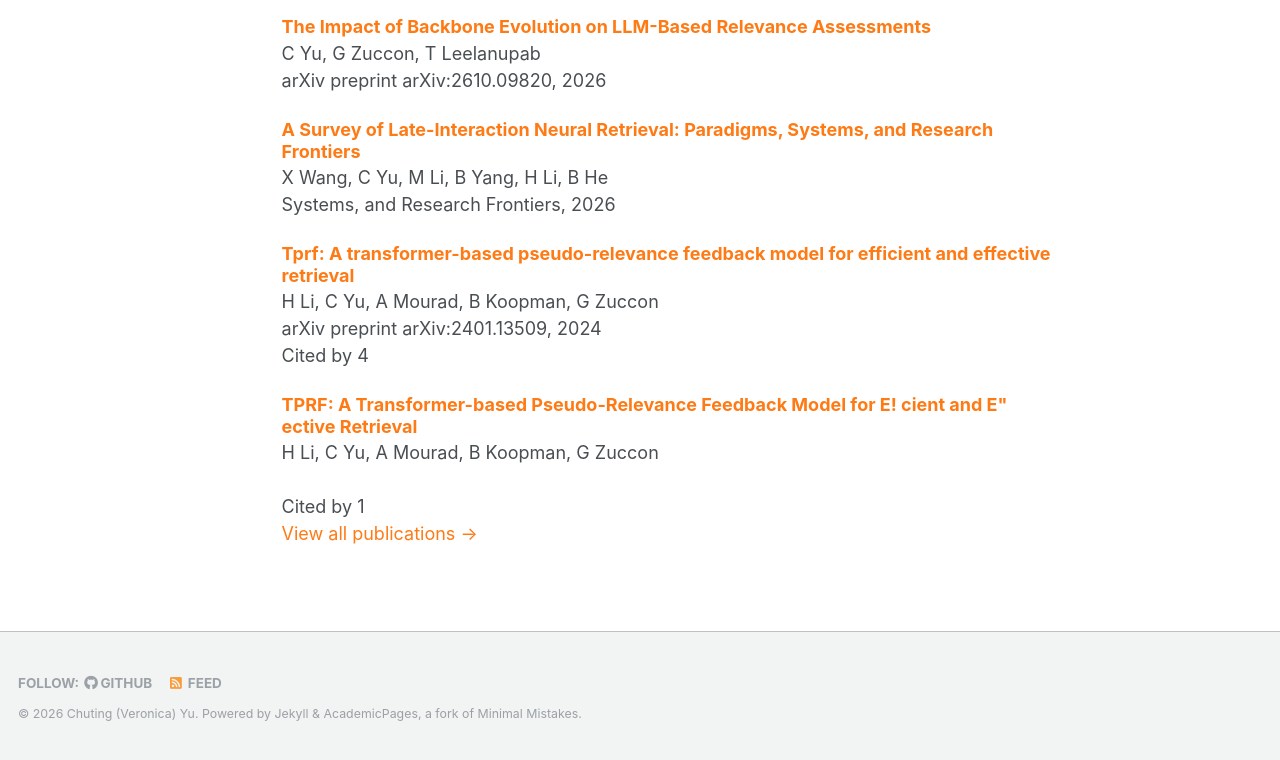
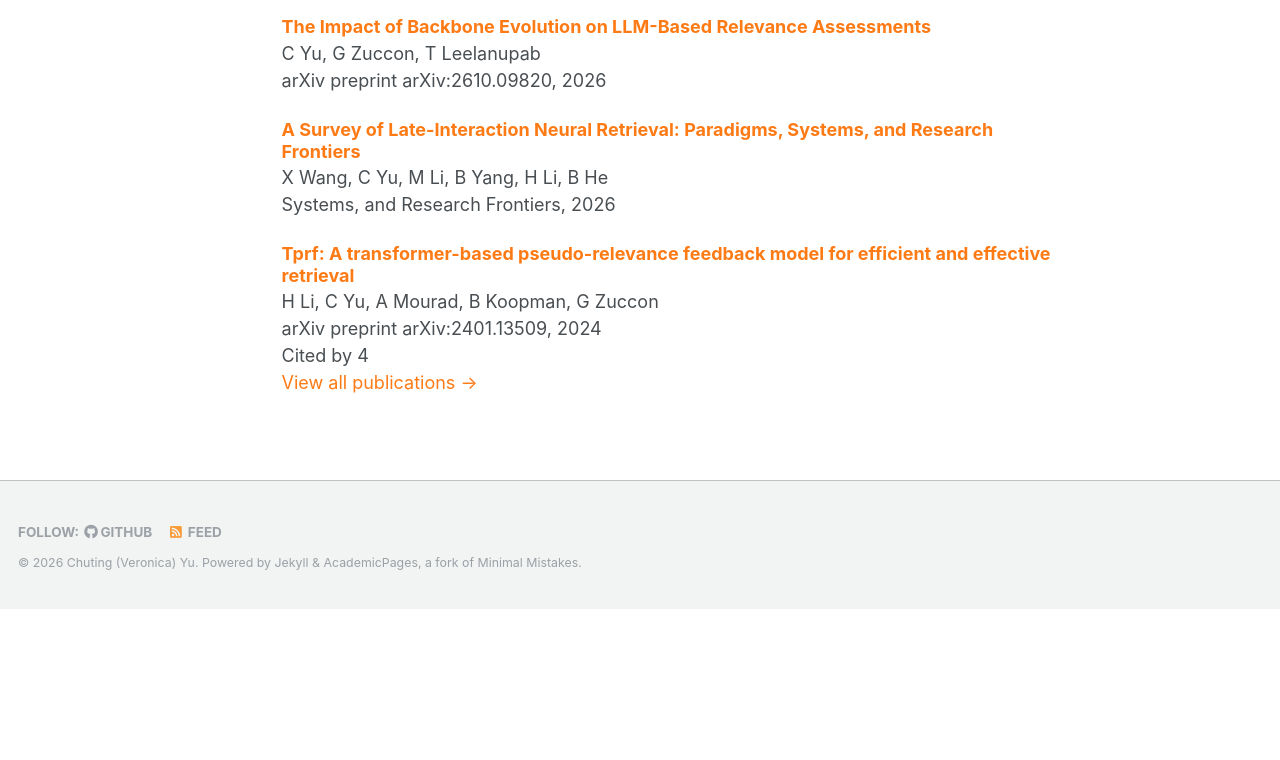
Before and after one commit to chutingyu/chutingyu.github.io, a Jekyll site: the page built from _pages/about.md, in a window 1280 px wide and 900 px high, scrolled down 1119 px, cut to the strip 140-900 px from the top of the window. Built offline with Jekyll 4.4.1, drawn with Linux system fonts in a browser that asks for light colours; after the commit the page ends 1868 px from its top, so only the background shows below that.

Commit message:
refresh Google Scholar publications

```diff
--- a/_data/google_scholar_publications.yml
+++ b/_data/google_scholar_publications.yml
@@ -1,5 +1,5 @@
 profile_url: "https://scholar.google.com/citations?user=yhKNG0kAAAAJ&hl=en"
-updated_at: "2026-10-12 05:29 UTC"
+updated_at: "2026-10-12 07:09 UTC"
 publications:
   - title: "Whole-Pool Setwise Reranking with Long-Context Language Models"
     authors: "H Li, C Yu, T Leelanupab, B Koopman, G Zuccon"
@@ -31,9 +31,3 @@ publications:
     year: "2024"
     citations: 4
     url: "https://scholar.google.com/citations?view_op=view_citation&hl=en&user=yhKNG0kAAAAJ&pagesize=100&citation_for_view=yhKNG0kAAAAJ:9yKSN-GCB0IC"
-  - title: "TPRF: A Transformer-based Pseudo-Relevance Feedback Model for E! cient and E\" ective Retrieval"
-    authors: "H Li, C Yu, A Mourad, B Koopman, G Zuccon"
-    venue: ""
-    year: "2022"
-    citations: 1
-    url: "https://scholar.google.com/citations?view_op=view_citation&hl=en&user=yhKNG0kAAAAJ&pagesize=100&citation_for_view=yhKNG0kAAAAJ:qjMakFHDy7sC"
```
